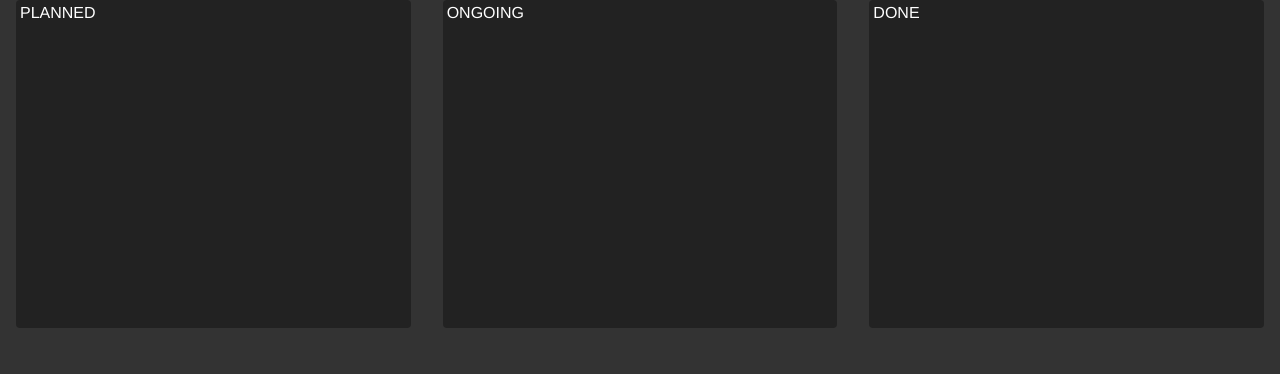
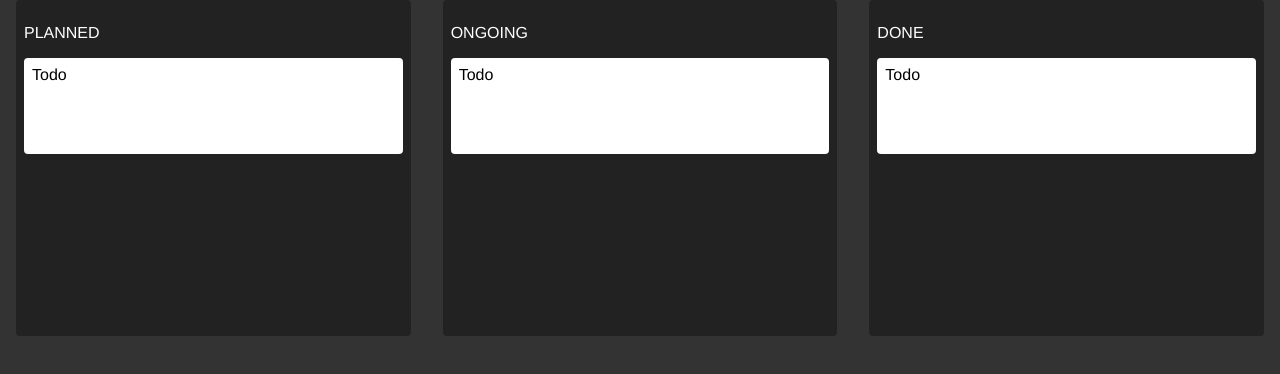
Before and after one commit to Gapotchenko-Yakov/kanban-zustand, a React (Vite) app: page / in a window 1280 px wide. Shown: the top 374 px of the page. Built offline with nearby package versions, Linux system fonts and the light colour scheme.

Commit message:
Add Task component.

```diff
--- a/src/components/Column.css
+++ b/src/components/Column.css
@@ -6,5 +6,5 @@
   min-width: 20rem;
   margin: 0 1rem;
   border-radius: 4px;
-  padding: 0.25rem;
+  padding: 0.5rem;
 }
--- a/src/components/Column.tsx
+++ b/src/components/Column.tsx
@@ -1,9 +1,15 @@
 import React from "react";
 
 import "./Column.css";
+import Task from "./Task";
 
 const Column = ({ state }) => {
-  return <div className="column">{state}</div>;
+  return (
+    <div className="column">
+      <p>{state}</p>
+      <Task title="Todo" />
+    </div>
+  );
 };
 
 export default Column;
--- /dev/null
+++ b/src/components/Task.css
@@ -0,0 +1,12 @@
+.task {
+  background: white;
+  border-radius: 4px;
+  min-height: 5rem;
+  color: black;
+  padding: 0.5rem;
+  display: flex;
+  flex-direction: column;
+  justify-content: space-between;
+  margin-bottom: 0.5rem;
+  cursor: move;
+}
--- /dev/null
+++ b/src/components/Task.tsx
@@ -0,0 +1,9 @@
+import React from "react";
+
+import "./Task.css";
+
+const Task = ({ title }) => {
+  return <div className="task">{title}</div>;
+};
+
+export default Task;
```
